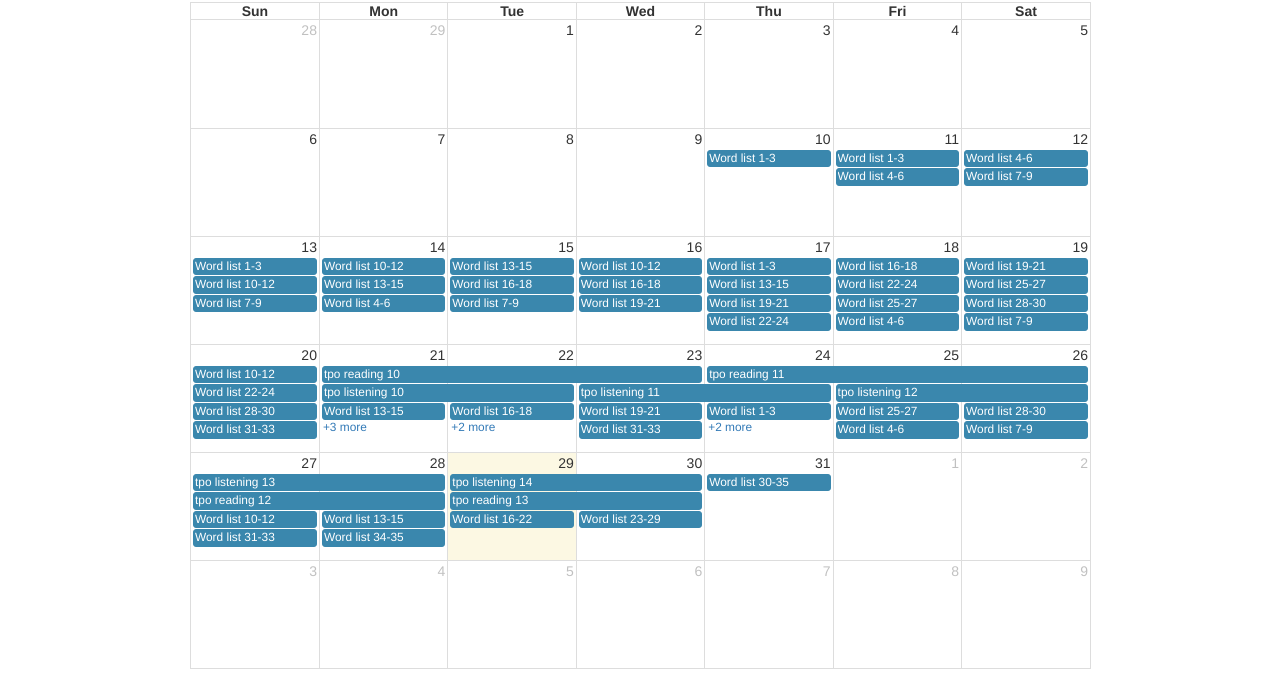
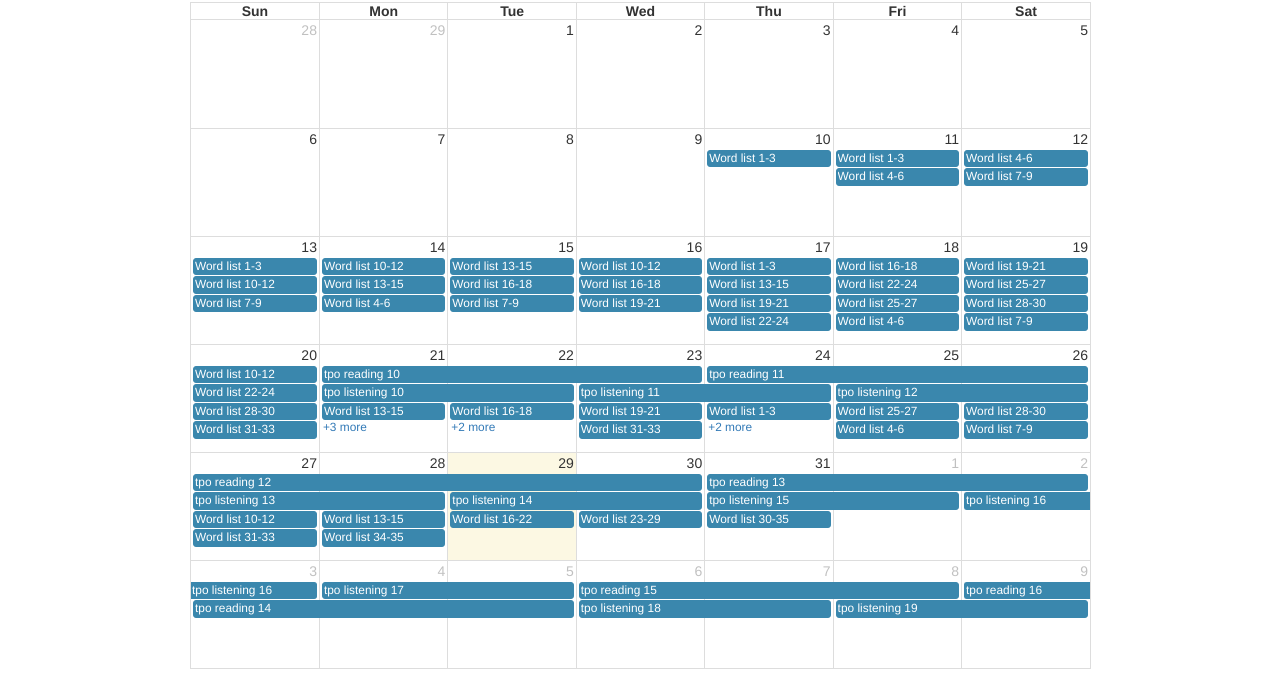
Before and after one commit to ybq0616/ybq0616.github.io, a plain HTML site: page index.html in a window 1280 px wide. Shown: the part 115-800 px from the top of the page. Drawn offline with Linux system fonts and the light colour scheme.

Commit message:
update index

```diff
--- a/index.html
+++ b/index.html
@@ -268,12 +268,32 @@
 				{
 					title: 'tpo reading 12',
 					start: '2016-03-27',
-					end: '2016-03-29'
+					end: '2016-03-31'
 				},
 				{
 					title: 'tpo reading 13',
-					start: '2016-03-29',
-					end: '2016-03-31'
+					start: '2016-03-31',
+					end: '2016-04-03'
+				},
+				{
+					title: 'tpo reading 14',
+					start: '2016-04-03',
+					end: '2016-04-06'
+				},
+				{
+					title: 'tpo reading 15',
+					start: '2016-04-06',
+					end: '2016-04-09'
+				},
+				{
+					title: 'tpo reading 16',
+					start: '2016-04-09',
+					end: '2016-04-12'
+				},
+				{
+					title: 'tpo reading 17',
+					start: '2016-04-12',
+					end: '2016-04-15'
 				},
 				{
 					title: 'tpo listening 10',
@@ -299,6 +319,36 @@
 					title: 'tpo listening 14',
 					start: '2016-03-29',
 					end: '2016-03-31'
+				},
+				{
+					title: 'tpo listening 15',
+					start: '2016-03-31',
+					end: '2016-04-02'
+				},
+				{
+					title: 'tpo listening 16',
+					start: '2016-04-02',
+					end: '2016-04-04'
+				},
+				{
+					title: 'tpo listening 17',
+					start: '2016-04-04',
+					end: '2016-04-06'
+				},
+				{
+					title: 'tpo listening 18',
+					start: '2016-04-06',
+					end: '2016-04-08'
+				},
+				{
+					title: 'tpo listening 19',
+					start: '2016-04-08',
+					end: '2016-04-10'
+				},
+				{
+					title: 'tpo listening 20',
+					start: '2016-04-10',
+					end: '2016-04-12'
 				}
 			]
 		});
```
